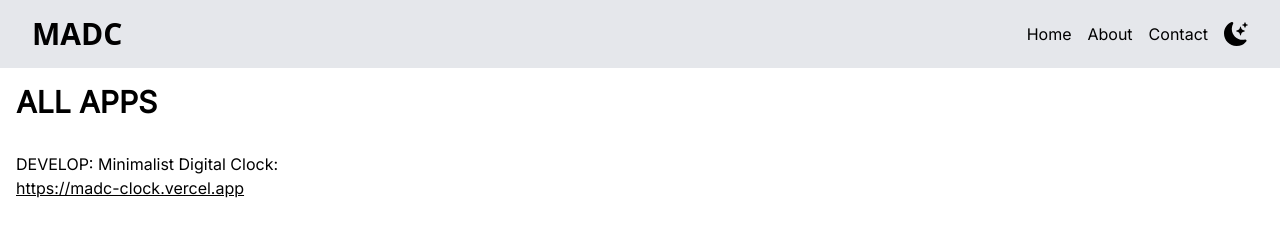
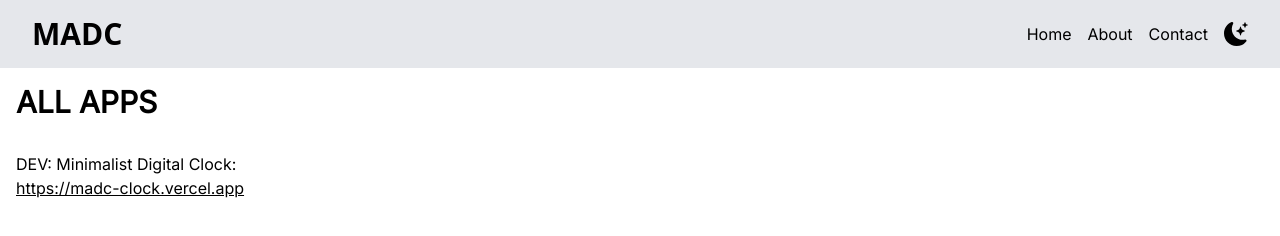
Before and after one commit to andreycruz16/madc, a Next.js app: page / in a window 1280 px wide. Shown: the top 236 px of the page. Built offline with nearby package versions, Linux system fonts and the light colour scheme.

Commit message:
dev build

```diff
--- a/app/page.tsx
+++ b/app/page.tsx
@@ -4,7 +4,7 @@ export default function Root() {
       <h1 className="text-3xl uppercase font-bold p-4">All Apps</h1>
       <ul className="flex flex-col">
         <li className="p-4 w-fit">
-          <div>DEVELOP: Minimalist Digital Clock:</div>
+          <div>DEV: Minimalist Digital Clock:</div>
           <a href="https://madc-clock.vercel.app" className="underline hover:text-blue-500" target="_blank">
             https://madc-clock.vercel.app
           </a>
```
